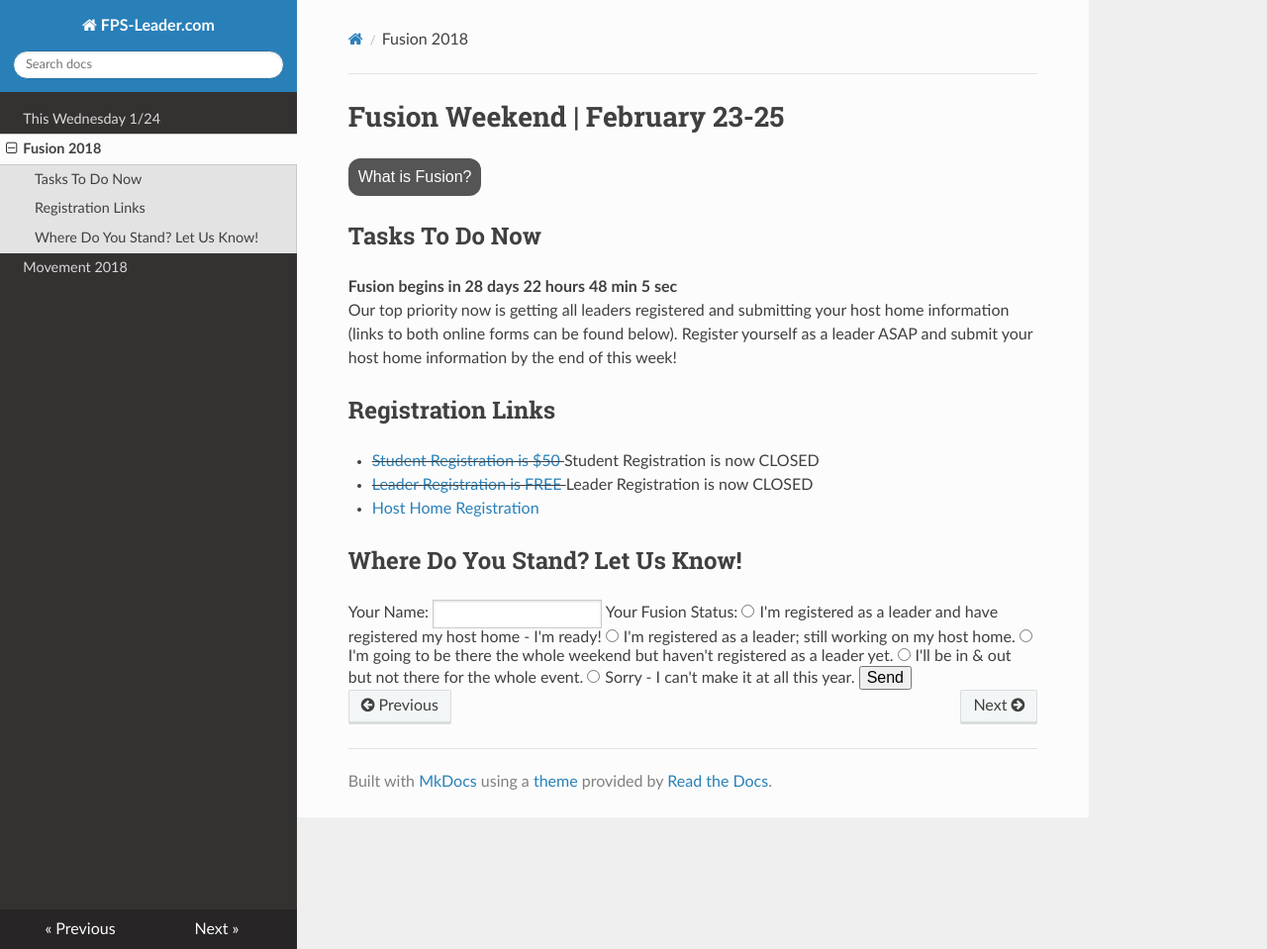
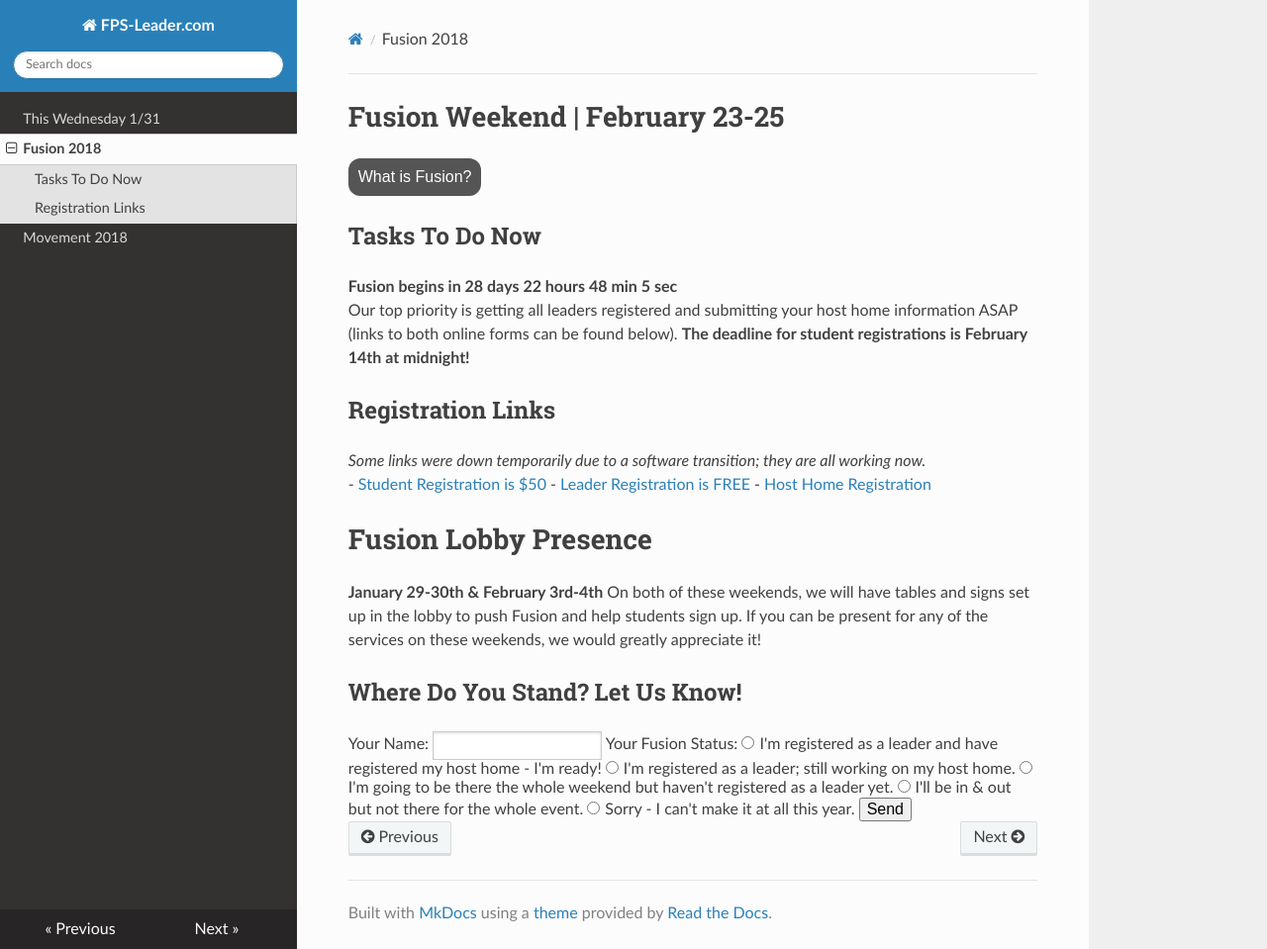
Before and after one commit to GJasonAnderson/fps-leader, an MkDocs documentation site: the page built from docs/fusion.md, in a window 1280 px wide and 959 px high. Shown: the whole window at 99% size. Built offline with MkDocs 1.6.1, drawn with Linux system fonts in a browser that asks for light colours; nearby versions of some CDN libraries; old or Windows-style settings are respelled for this version of MkDocs.

Commit message:
Weekly update for 1/31

```diff
--- a/docs/fusion.md
+++ b/docs/fusion.md
@@ -6,12 +6,17 @@ Fusion is an overnight weekend retreat that begins on Friday evening and ends on
 
 ## Tasks To Do Now
 **Fusion begins <span id="MyTimer"></span>**
-Our top priority now is getting all leaders registered and submitting your host home information (links to both online forms can be found below). Register yourself as a leader ASAP and submit your host home information by the end of this week!
+Our top priority is getting all leaders registered and submitting your host home information ASAP (links to both online forms can be found below). **The deadline for student registrations is February 14th at midnight!**
 
 ## Registration Links
-- <s>[ Student Registration is $50 ]( https://fpctystn.infellowship.com/Forms/364760 )</s> Student Registration is now CLOSED
-- <s>[ Leader Registration is FREE ]( https://fpctystn.infellowship.com/Forms/364761 )</s> Leader Registration is now CLOSED
+*Some links were down temporarily due to a software transition; they are all working now.*
+- [ Student Registration is $50 ]( https://my.faithpromise.org/portal/event_signup.aspx?id=420353 )
+- [ Leader Registration is FREE ]( https://my.faithpromise.org/portal/event_signup.aspx?id=421230 )
 - [ Host Home Registration ]( https://fpstudents.wufoo.com/forms/pel-fusion-host-homes-2018/ )
+
+# Fusion Lobby Presence
+**January 29-30th & February 3rd-4th**
+On both of these weekends, we will have tables and signs set up in the lobby to push Fusion and help students sign up. If you can be present for any of the services on these weekends, we would greatly appreciate it!
 
 ## Where Do You Stand? Let Us Know!
 <form name="fusion-status" netlify>
--- a/mkdocs.yml
+++ b/mkdocs.yml
@@ -1,7 +1,7 @@
 site_name: FPS-Leader.com
 site_url: https://fps-leader.com
 pages:
-    - This Wednesday 1/24: index.md
+    - This Wednesday 1/31: index.md
     - Fusion 2018: fusion.md
     - Movement 2018: movement.md
 theme: readthedocs
```
Also changed, not shown: docs/index.md (+4 -1 lines), 2 other files.
